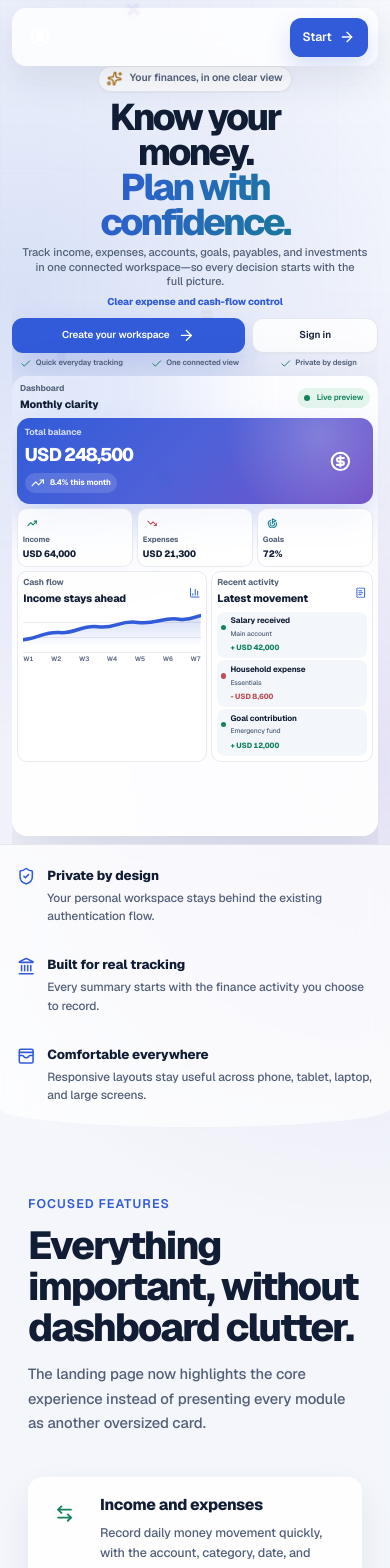
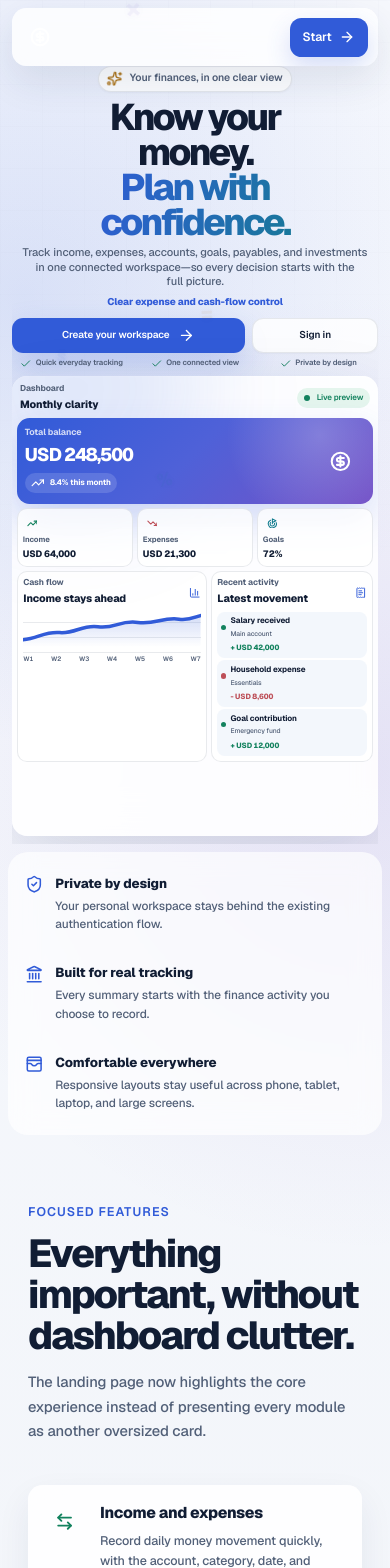
Before and after one commit to maijamalhoon/Jamals-finance, a Next.js app: page / in a window 390 px wide. Shown: the top 1568 px of the page. Built offline with nearby package versions, Linux system fonts and the light colour scheme.

Commit message:
Polish landing section backgrounds with rounded corners

```diff
--- a/app/landing-borderless.css
+++ b/app/landing-borderless.css
@@ -20,22 +20,41 @@
 }
 
 /*
- * Curve the actual section surface instead of drawing a nearly-flat pseudo element.
- * The shallow vertical radius keeps the divider visible on wide screens without
- * increasing section height or changing any content spacing.
+ * Keep the value rail and workflow as clean inset surfaces so their rounded
+ * corners remain visible instead of reading like full-width divider bars.
  */
 .jf-value-rail,
 .jf-workflow-section {
-  --jf-section-curve-depth: clamp(1.35rem, 2vw, 2.25rem);
+  --jf-section-radius: clamp(1.4rem, 2.4vw, 2.5rem);
   position: relative;
+  width: min(calc(100% - clamp(1rem, 3vw, 4rem)), 112.5rem);
+  margin-inline: auto;
   overflow: hidden;
-  border-radius: 0 0 50% 50% / 0 0 var(--jf-section-curve-depth) var(--jf-section-curve-depth);
-  box-shadow: inset 0 1px 0 var(--jf-line);
+  border-radius: var(--jf-section-radius);
+  box-shadow: none !important;
+  outline: none !important;
+}
+
+.jf-value-rail {
+  margin-block: clamp(0.55rem, 1vw, 0.9rem) 0;
+}
+
+.jf-workflow-section {
+  margin-block: clamp(0.75rem, 1.4vw, 1.25rem);
 }
 
 @media (max-width: 639px) {
   .jf-value-rail,
   .jf-workflow-section {
-    --jf-section-curve-depth: 1.15rem;
+    --jf-section-radius: 1.25rem;
+    width: calc(100% - 1rem);
+  }
+
+  .jf-value-rail {
+    margin-top: 0.5rem;
+  }
+
+  .jf-workflow-section {
+    margin-block: 0.65rem;
   }
 }
```
